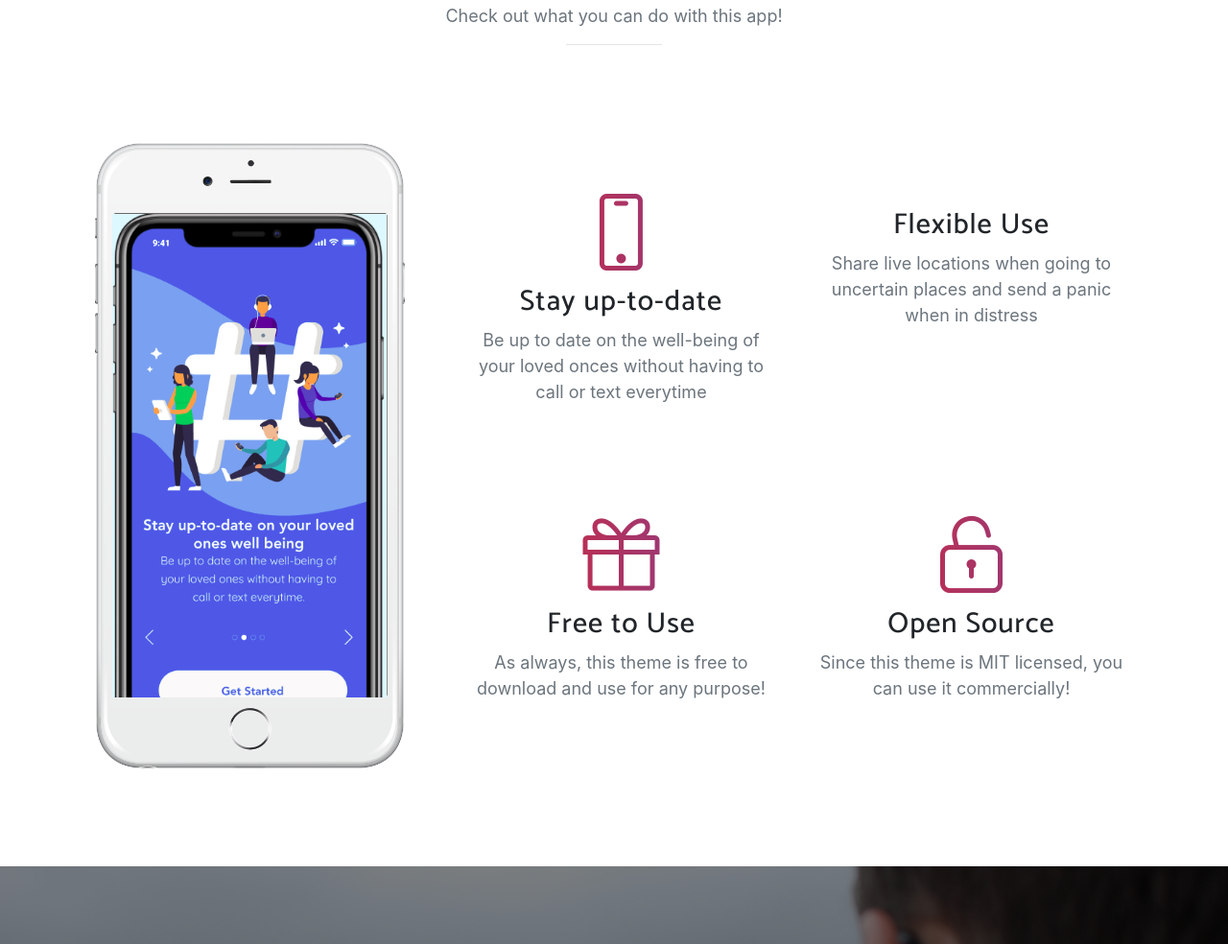
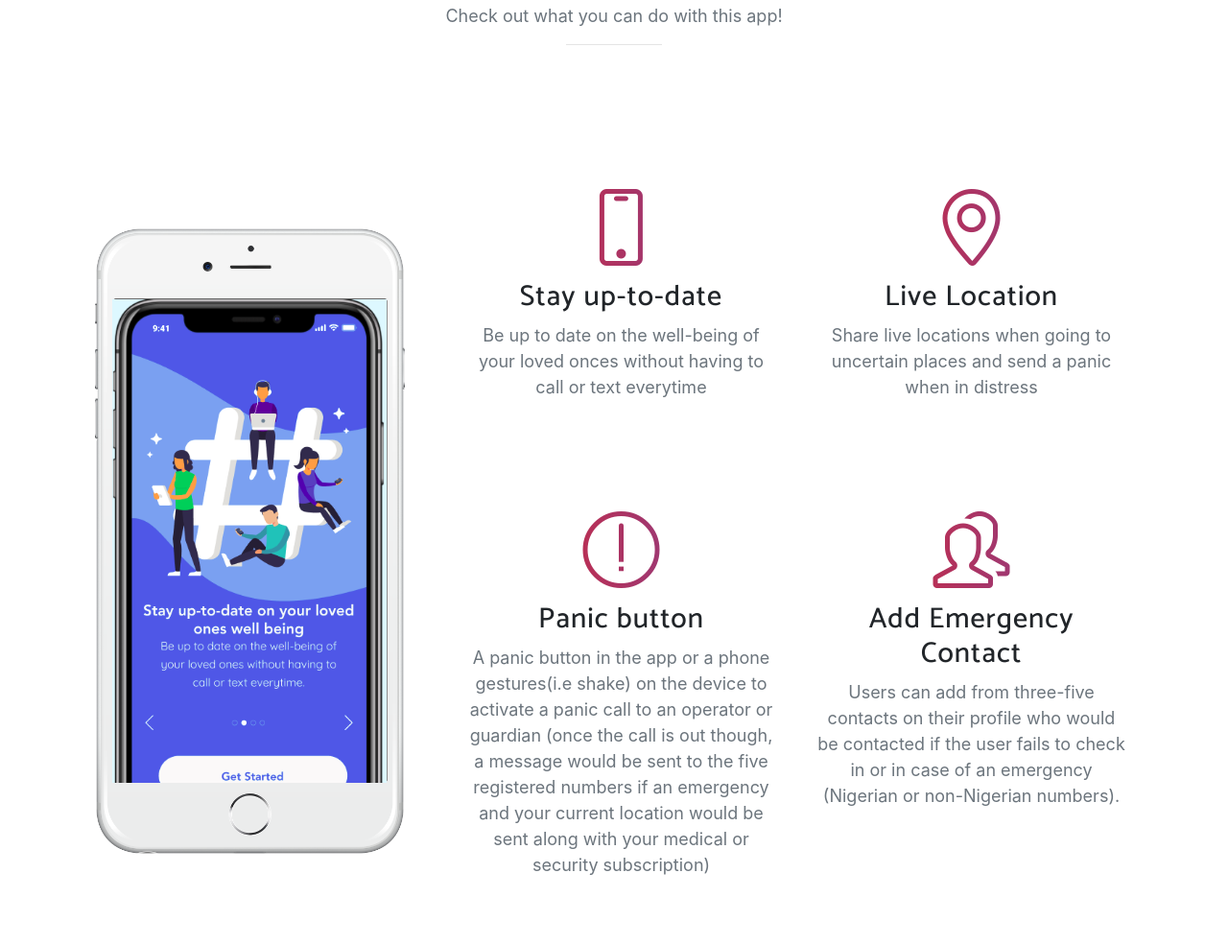
Before and after one commit to geektutor/HowYouDey, a website with bundled scripts: page index.html in a window 1280 px wide. Shown: the part 1544-2528 px from the top of the page at 96% size. Built offline with nearby package versions, Linux system fonts and the light colour scheme; a web font is replaced by a local one.

Commit message:
Pushed Update

```diff
--- a/css/new-age.css
+++ b/css/new-age.css
@@ -72,7 +72,7 @@ section h2 {
 }
 
 #mainNav .navbar-brand {
-  color: #4f57e7;
+  color: #f6d928;
   font-family: "Catamaran", "Helvetica", "Arial", "sans-serif";
   font-weight: 200;
   letter-spacing: 1px;
--- a/index.html
+++ b/index.html
@@ -40,7 +40,7 @@
     <link rel="stylesheet" href="device-mockups/device-mockups.min.css" />
 
     <!-- Custom styles for this template -->
-    <link href="css/new-age.min.css" rel="stylesheet" />
+    <link href="css/new-age.css" rel="stylesheet" />
   </head>
 
   <body id="page-top">
@@ -179,8 +179,8 @@
                 </div>
                 <div class="col-lg-6">
                   <div class="feature-item">
-                    <i class="icon-map-marker text-primary"></i>
-                    <h3>Flexible Use</h3>
+                    <i class="icon-location-pin text-primary"></i>
+                    <h3>Live Location</h3>
                     <p class="text-muted">
                       Share live locations when going to uncertain places and
                       send a panic when in distress
@@ -191,21 +191,26 @@
               <div class="row">
                 <div class="col-lg-6">
                   <div class="feature-item">
-                    <i class="icon-present text-primary"></i>
-                    <h3>Free to Use</h3>
+                    <i class="icon-exclamation text-primary"></i>
+                    <h3>Panic button</h3>
                     <p class="text-muted">
-                      As always, this theme is free to download and use for any
-                      purpose!
+                      A panic button in the app or a phone gestures(i.e shake)
+                      on the device to activate a panic call to an operator or
+                      guardian (once the call is out though, a message would be
+                      sent to the five registered numbers if an emergency and
+                      your current location would be sent along with your
+                      medical or security subscription)
                     </p>
                   </div>
                 </div>
                 <div class="col-lg-6">
                   <div class="feature-item">
-                    <i class="icon-lock-open text-primary"></i>
-                    <h3>Open Source</h3>
+                    <i class="icon-people text-primary"></i>
+                    <h3>Add Emergency Contact</h3>
                     <p class="text-muted">
-                      Since this theme is MIT licensed, you can use it
-                      commercially!
+                      Users can add from three-five contacts on their profile
+                      who would be contacted if the user fails to check in or in
+                      case of an emergency (Nigerian or non-Nigerian numbers).
                     </p>
                   </div>
                 </div>
@@ -219,7 +224,7 @@
     <section class="cta">
       <div class="cta-content">
         <div class="container">
-          <h2>Stop waiting.<br />Start building.</h2>
+          <h2>We are coming.<br />Start waiting.</h2>
           <a href="#contact" class="btn btn-outline btn-xl js-scroll-trigger"
             >Let's Get Started!</a
           >
@@ -257,7 +262,7 @@
 
     <footer>
       <div class="container">
-        <p>&copy; Your Website 2019. All Rights Reserved.</p>
+        <p>&copy; HowYouDey 2019. All Rights Reserved.</p>
         <ul class="list-inline">
           <li class="list-inline-item">
             <a href="#">Privacy</a>
```
